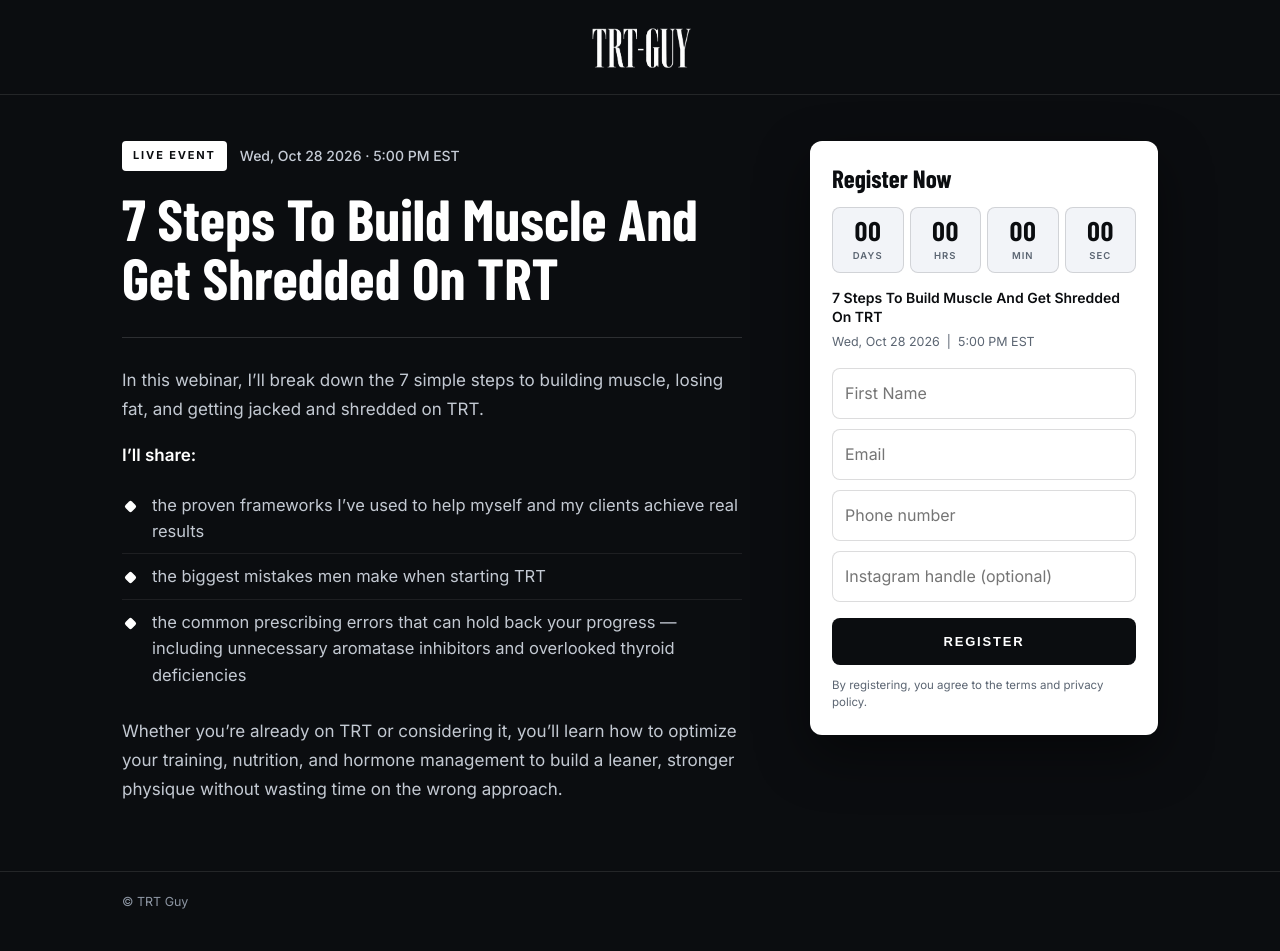
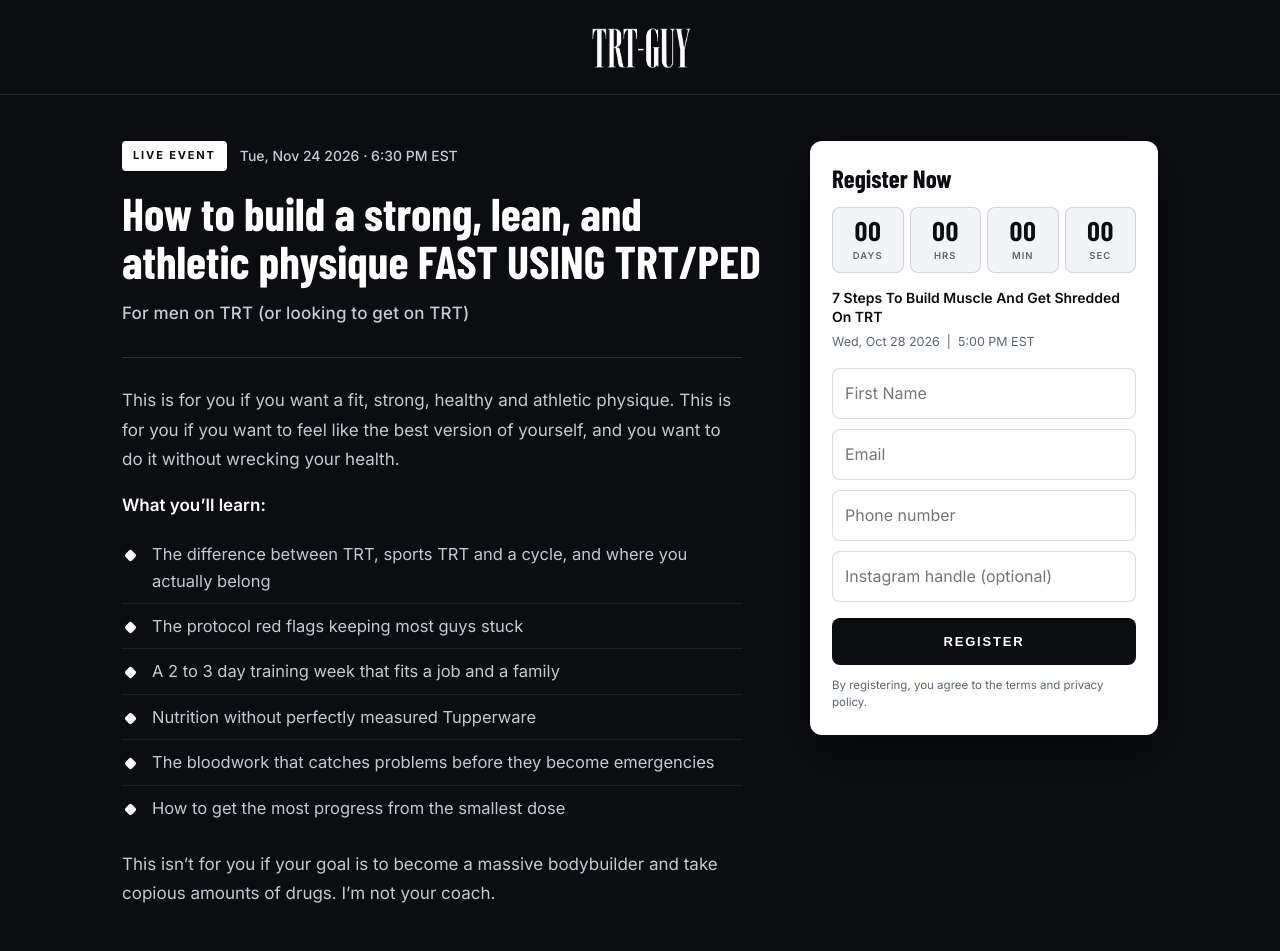
Before and after one commit to julianhierro/trt-guy-site, a plain HTML site: page webinar/index.html in a window 1280 px wide. Shown: the top 951 px of the page. Drawn offline with nearby package versions, Linux system fonts and the light colour scheme; no server answers; a web font is replaced by a local one.

Commit message:
Webinar sign-up page: title and description from the presentation deck
Co-Authored-By: Claude Opus 5 <noreply@anthropic.com>

```diff
--- a/webinar/index.html
+++ b/webinar/index.html
@@ -51,7 +51,8 @@
   .meta{display:flex;flex-wrap:wrap;align-items:center;gap:13px;margin-bottom:18px}
   .badge{font-weight:700;font-size:11px;letter-spacing:.17em;background:#fff;color:var(--ink);padding:6px 11px;border-radius:4px}
   .when{font-size:14px;color:#c6ccd6;font-weight:500}
-  h1{font-family:var(--display);font-weight:800;font-size:clamp(34px,5.4vw,58px);line-height:1.02}
+  h1{font-family:var(--display);font-weight:800;font-size:clamp(30px,4.3vw,46px);line-height:1.06}
+  .sub{margin-top:14px;color:#c6ccd6;font-size:17px;font-weight:500;letter-spacing:.01em}
 
   /* The description: its own measured column, lifted off the headline by a rule. */
   .desc{margin-top:30px;padding-top:28px;border-top:1px solid rgba(255,255,255,.14);max-width:620px}
@@ -102,7 +103,8 @@
     .meta{gap:10px;margin-bottom:14px}
     .badge{font-size:10px;padding:5px 9px}
     .when{font-size:13px}
-    h1{font-size:clamp(28px,8.2vw,38px)}
+    h1{font-size:clamp(26px,7.2vw,34px)}
+    .sub{margin-top:11px;font-size:15px}
     .reg{margin-top:22px;padding:20px 17px}
     .regtitle{font-size:22px}
     .cd span{font-size:25px}
@@ -126,9 +128,10 @@
   <div class="head" data-eid="w-head">
     <div class="meta" data-eid="w-meta">
       <span class="badge" data-eid="w-badge">LIVE EVENT</span>
-      <span class="when" data-eid="w-when">Wed, Oct 28 2026 · 5:00 PM EST</span>
+      <span class="when" data-eid="w-when">Tue, Nov 24 2026 · 6:30 PM EST</span>
     </div>
-    <h1 data-eid="w-h1">7 Steps To Build Muscle And Get Shredded On TRT</h1>
+    <h1 data-eid="w-h1">How to build a strong, lean, and athletic physique FAST USING TRT/PED</h1>
+    <p class="sub" data-eid="w-sub">For men on TRT (or looking to get on TRT)</p>
   </div>
 
   <form class="reg" id="regForm" data-eid="w-reg" data-noedit>
@@ -153,14 +156,17 @@
   </form>
 
   <div class="desc" data-eid="w-desc">
-    <p data-eid="w-p1">In this webinar, I’ll break down the 7 simple steps to building muscle, losing fat, and getting jacked and shredded on TRT.</p>
-    <p class="lead" data-eid="w-p2">I’ll share:</p>
+    <p data-eid="w-p1">This is for you if you want a fit, strong, healthy and athletic physique. This is for you if you want to feel like the best version of yourself, and you want to do it without wrecking your health.</p>
+    <p class="lead" data-eid="w-p2">What you’ll learn:</p>
     <ul data-eid="w-list">
-      <li data-eid="w-b1">the proven frameworks I’ve used to help myself and my clients achieve real results</li>
-      <li data-eid="w-b2">the biggest mistakes men make when starting TRT</li>
-      <li data-eid="w-b3">the common prescribing errors that can hold back your progress — including unnecessary aromatase inhibitors and overlooked thyroid deficiencies</li>
+      <li data-eid="w-b1">The difference between TRT, sports TRT and a cycle, and where you actually belong</li>
+      <li data-eid="w-b2">The protocol red flags keeping most guys stuck</li>
+      <li data-eid="w-b3">A 2 to 3 day training week that fits a job and a family</li>
+      <li data-eid="w-b4">Nutrition without perfectly measured Tupperware</li>
+      <li data-eid="w-b5">The bloodwork that catches problems before they become emergencies</li>
+      <li data-eid="w-b6">How to get the most progress from the smallest dose</li>
     </ul>
-    <p data-eid="w-p3">Whether you’re already on TRT or considering it, you’ll learn how to optimize your training, nutrition, and hormone management to build a leaner, stronger physique without wasting time on the wrong approach.</p>
+    <p data-eid="w-p3">This isn’t for you if your goal is to become a massive bodybuilder and take copious amounts of drugs. I’m not your coach.</p>
   </div>
 
 </main>
```
